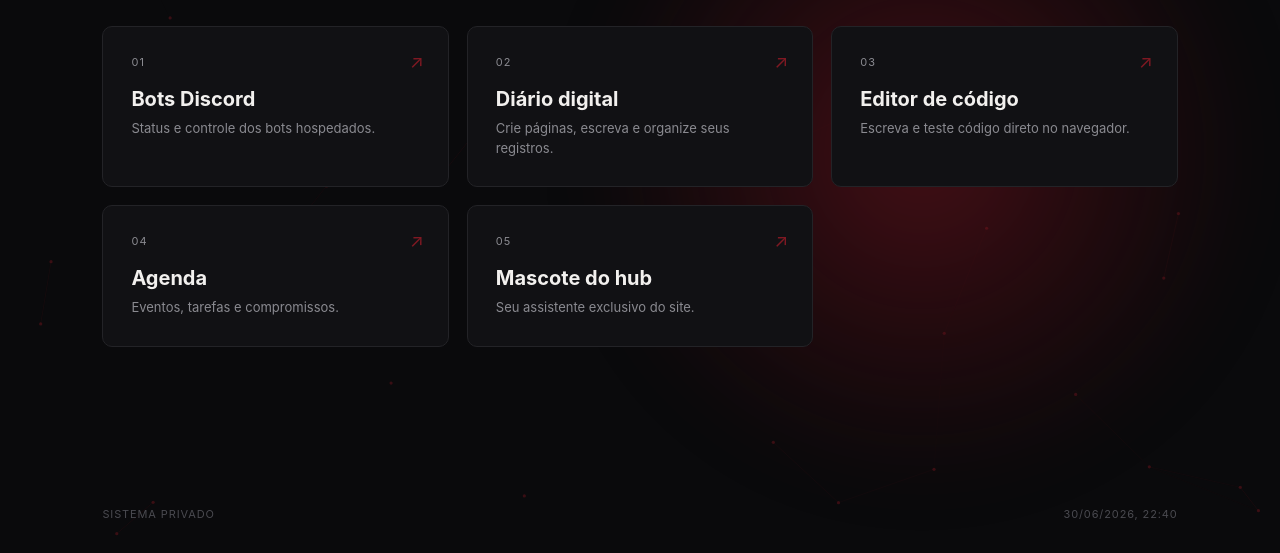
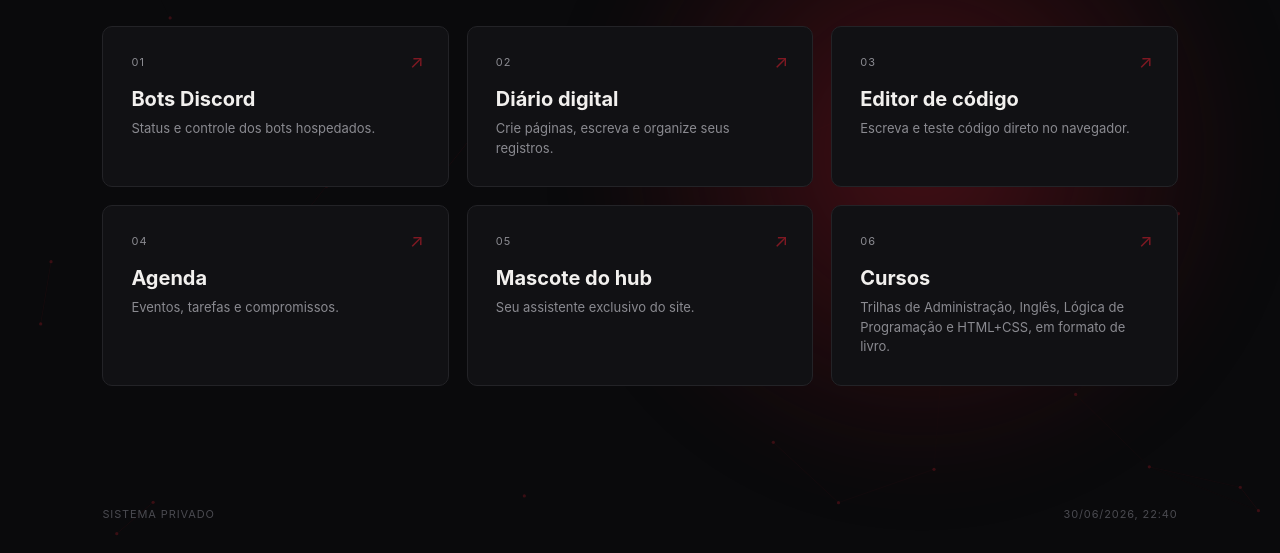
Before and after one commit to Wakasax/62-dev, a plain HTML site: page index.html in a window 1280 px wide. Shown: the part 247-800 px from the top of the page. Drawn offline with Linux system fonts and the light colour scheme.

Commit message:
Add courses section to index.html
Added a new section for courses with descriptions.

```diff
--- a/index.html
+++ b/index.html
@@ -91,6 +91,12 @@
       <p>Seu assistente exclusivo do site.</p>
       <span class="arrow">↗</span>
     </a>
+    <a class="mod" href="cursos.html">
+      <span class="num">06</span>
+      <h3>Cursos</h3>
+      <p>Trilhas de Administração, Inglês, Lógica de Programação e HTML+CSS, em formato de livro.</p>
+      <span class="arrow">↗</span>
+    </a>
   </div>
 </div>
 
```
